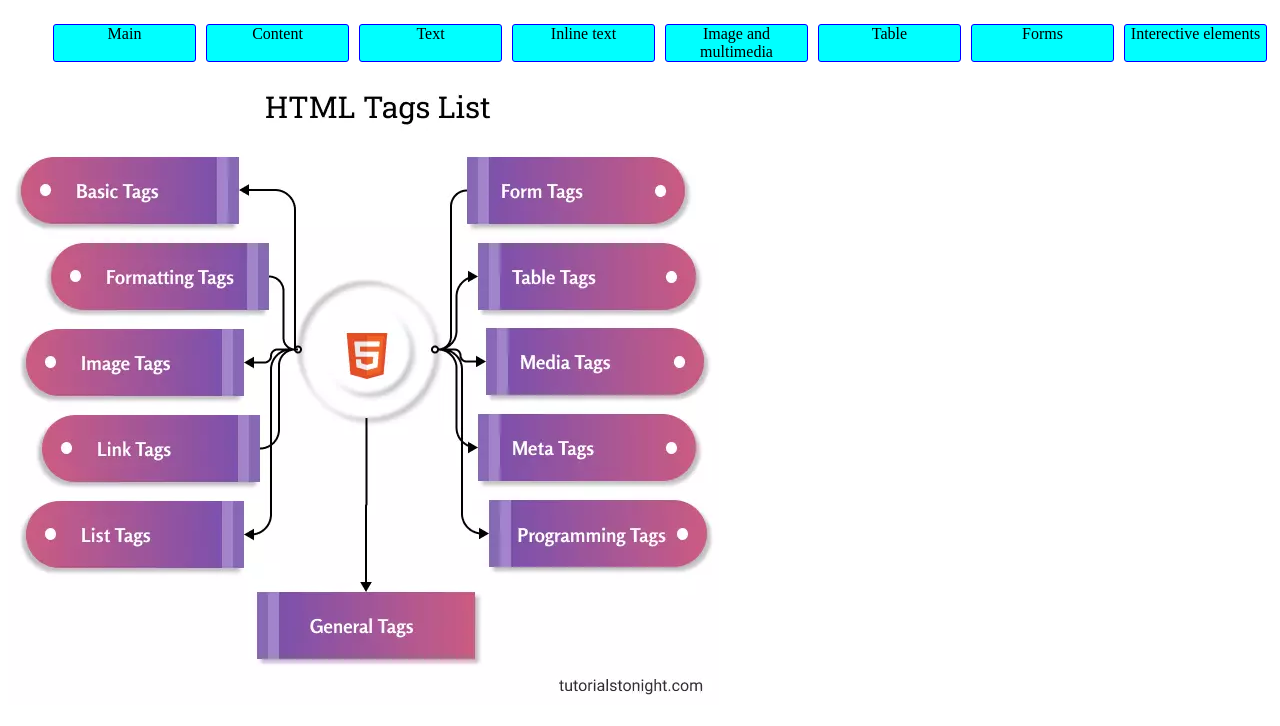
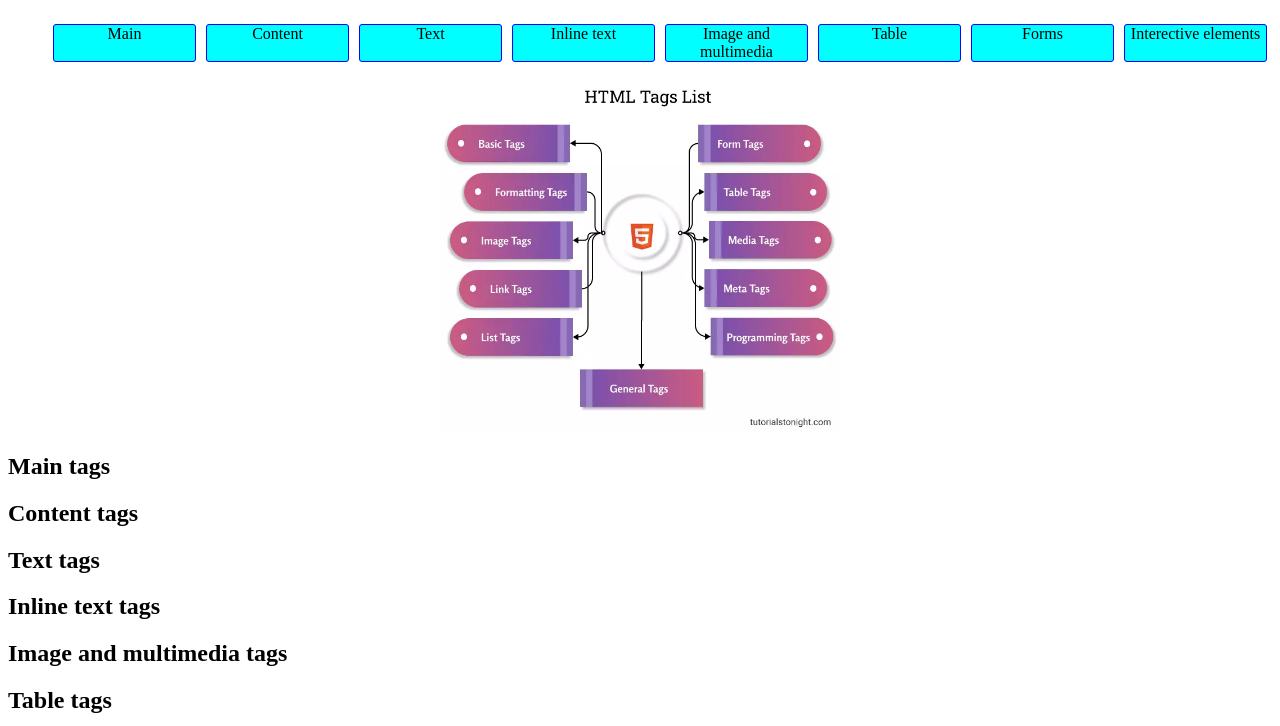
Before and after one commit to ViktorZvarych/html, a plain HTML site: page index.html in a window 1280 px wide. Shown: the part 61-787 px from the top of the page. Drawn offline with Linux system fonts and the light colour scheme.

Commit message:
2nd commit

```diff
--- a/css/styles.css
+++ b/css/styles.css
@@ -5,6 +5,13 @@
 
 li {
     list-style-type: none;
+}
+
+.hero-img {
+    width: 400px;
+    display: block;
+    margin-left: auto;
+    margin-right: auto;
 }
 
 .nav-list {
--- a/index.html
+++ b/index.html
@@ -29,7 +29,7 @@
 
     <main>
 
-        <img src="./img/html-tags-list.webp" alt="clean window">
+        <img class="hero-img" src="./img/html-tags-list.webp" alt="clean window">
 
         <section id="main-tags" class="section">
             <h2 class="title">Main tags</h2>
```
